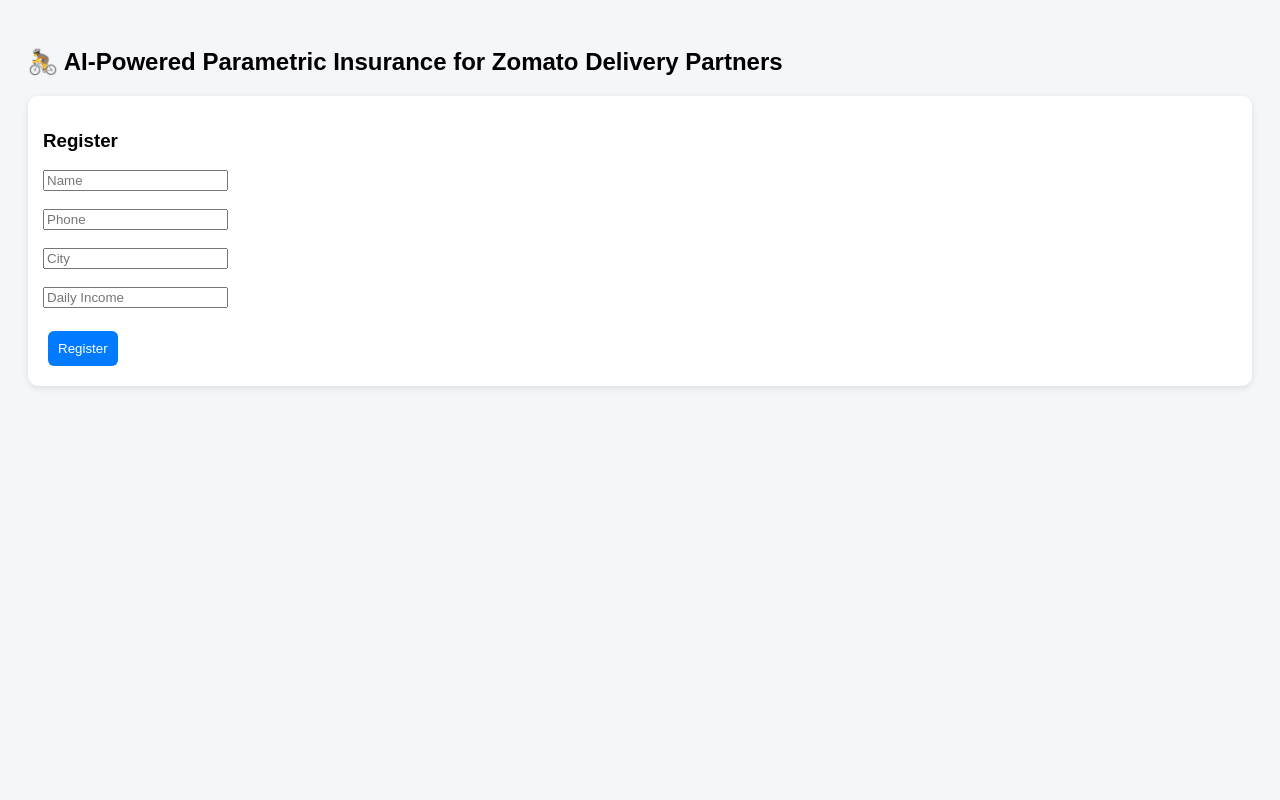
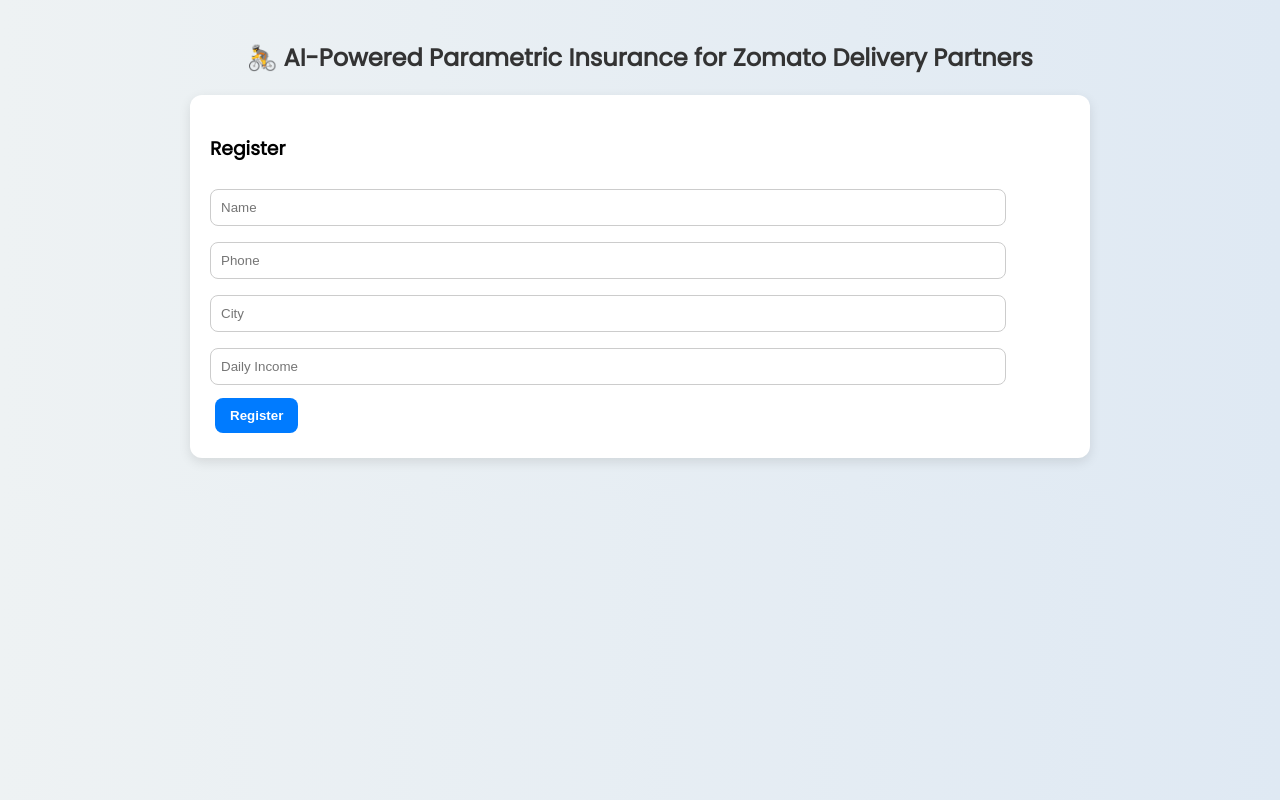
Before and after one commit to Gokulaharini/-Gig-Income-Shield, a plain HTML site: page index.html in a window 1280 px wide. Drawn offline with Linux system fonts and the light colour scheme.

Commit message:
Enhance index.html with styles and content updates
Updated styles for improved aesthetics and added Google Fonts. Modified text for clarity and removed unnecessary comments.

```diff
--- a/index.html
+++ b/index.html
@@ -2,38 +2,85 @@
 <html>
 <head>
   <title>AI Gig Insurance</title>
+
+  <!-- Google Font -->
+  <link href="https://fonts.googleapis.com/css2?family=Poppins&display=swap" rel="stylesheet">
+
   <style>
-    body { font-family: Arial; background:#f4f6f9; padding:20px; }
-    .hidden { display:none; }
+    body {
+      font-family: 'Poppins', sans-serif;
+      background: linear-gradient(to right, #eef2f3, #dfe9f3);
+      margin: 0;
+      padding: 20px;
+    }
+
+    h2 {
+      text-align: center;
+      color: #333;
+    }
+
+    .container {
+      max-width: 900px;
+      margin: auto;
+    }
+
+    .hidden { display: none; }
+
     .card {
-      background:white;
-      padding:15px;
-      margin:10px 0;
-      border-radius:10px;
-      box-shadow:0 2px 6px rgba(0,0,0,0.1);
+      background: white;
+      padding: 20px;
+      margin: 15px 0;
+      border-radius: 12px;
+      box-shadow: 0 4px 12px rgba(0,0,0,0.1);
+      transition: transform 0.2s;
     }
+
+    .card:hover {
+      transform: scale(1.01);
+    }
+
+    input {
+      width: 90%;
+      padding: 10px;
+      margin: 8px 0;
+      border-radius: 8px;
+      border: 1px solid #ccc;
+    }
+
     button {
-      padding:10px;
-      margin:5px;
-      border:none;
-      border-radius:6px;
-      cursor:pointer;
+      padding: 10px 15px;
+      margin: 5px;
+      border: none;
+      border-radius: 8px;
+      cursor: pointer;
+      font-weight: bold;
     }
-    .btn { background:#007bff; color:white; }
-    .danger { background:#dc3545; color:white; }
+
+    .btn { background: #007bff; color: white; }
+    .danger { background: #e74c3c; color: white; }
+    .success { background: #2ecc71; color: white; }
+
+    .status-active { color: green; font-weight: bold; }
+
+    ul {
+      padding-left: 20px;
+    }
   </style>
 </head>
+
 <body>
+
+<div class="container">
 
 <h2>🚴 AI-Powered Parametric Insurance for Zomato Delivery Partners</h2>
 
 <!-- REGISTER -->
 <div id="register" class="card">
   <h3>Register</h3>
-  <input id="name" placeholder="Name"><br><br>
-  <input id="phone" placeholder="Phone"><br><br>
-  <input id="city" placeholder="City"><br><br>
-  <input id="income" placeholder="Daily Income"><br><br>
+  <input id="name" placeholder="Name"><br>
+  <input id="phone" placeholder="Phone"><br>
+  <input id="city" placeholder="City"><br>
+  <input id="income" placeholder="Daily Income"><br>
   <button class="btn" onclick="register()">Register</button>
 </div>
 
@@ -53,11 +100,11 @@
     <p><b>Risk Level:</b> <span id="risk"></span></p>
     <p><b>Risk Score:</b> <span id="riskScore"></span>/100</p>
     <p><b>AI Prediction:</b> <span id="prediction"></span></p>
-    <p><b>Model Insight:</b> Premium adjusted based on hyper-local risk patterns</p>
+    <p><b>Model Insight:</b> Premium adjusted using AI-based risk patterns</p>
     <p><b>Coverage:</b> ₹1500/week</p>
     <button class="btn" onclick="activatePolicy()">Activate Policy</button>
     <p id="policyStatus"></p>
-    <p style="color:green;"><b>Note:</b> Claims work only when policy is active</p>
+    <p style="color:green;">Claims work only when policy is active</p>
   </div>
 
   <div class="card">
@@ -80,6 +127,8 @@
 
 </div>
 
+</div>
+
 <script>
 
 function register() {
@@ -90,7 +139,6 @@
     income: parseInt(document.getElementById("income").value)
   };
 
-  // ✅ Input validation
   if (!user.name || !user.phone || !user.city || isNaN(user.income)) {
     alert("Please fill all fields correctly");
     return;
@@ -99,12 +147,6 @@
   localStorage.setItem("user", JSON.stringify(user));
   localStorage.setItem("history", JSON.stringify([]));
   localStorage.setItem("total", 0);
-
-  // Clear inputs
-  document.getElementById("name").value = "";
-  document.getElementById("phone").value = "";
-  document.getElementById("city").value = "";
-  document.getElementById("income").value = "";
 
   showDashboard();
 }
@@ -119,7 +161,6 @@
   document.getElementById("dCity").innerText = user.city;
   document.getElementById("dIncome").innerText = user.income;
 
-  // AI logic
   let premium = (user.city.toLowerCase() === "chennai") ? 40 : 30;
   let riskScore = (premium === 40) ? 78 : 45;
   let risk = (riskScore > 60) ? "High Risk 🔴" : "Low Risk 🟢";
@@ -131,7 +172,6 @@
   document.getElementById("risk").innerText = risk;
   document.getElementById("riskScore").innerText = riskScore;
   document.getElementById("prediction").innerText = prediction;
-
   document.getElementById("total").innerText = localStorage.getItem("total");
 
   loadHistory();
@@ -157,23 +197,19 @@
   let payout = Math.round(hoursLost * hourlyIncome);
 
   let time = new Date().toLocaleTimeString();
-
   let message = `${time} - AI detected ${type} → Auto payout ₹${payout}`;
 
-  // 🔥 AI loading effect
   document.getElementById("claimResult").innerText = "AI analyzing disruption...";
 
   setTimeout(() => {
     document.getElementById("claimResult").innerText = message;
   }, 800);
 
-  // Update total earnings protected
   let total = parseInt(localStorage.getItem("total"));
   total += payout;
   localStorage.setItem("total", total);
   document.getElementById("total").innerText = total;
 
-  // Save history
   let history = JSON.parse(localStorage.getItem("history"));
   history.push(message);
   localStorage.setItem("history", JSON.stringify(history));
```
